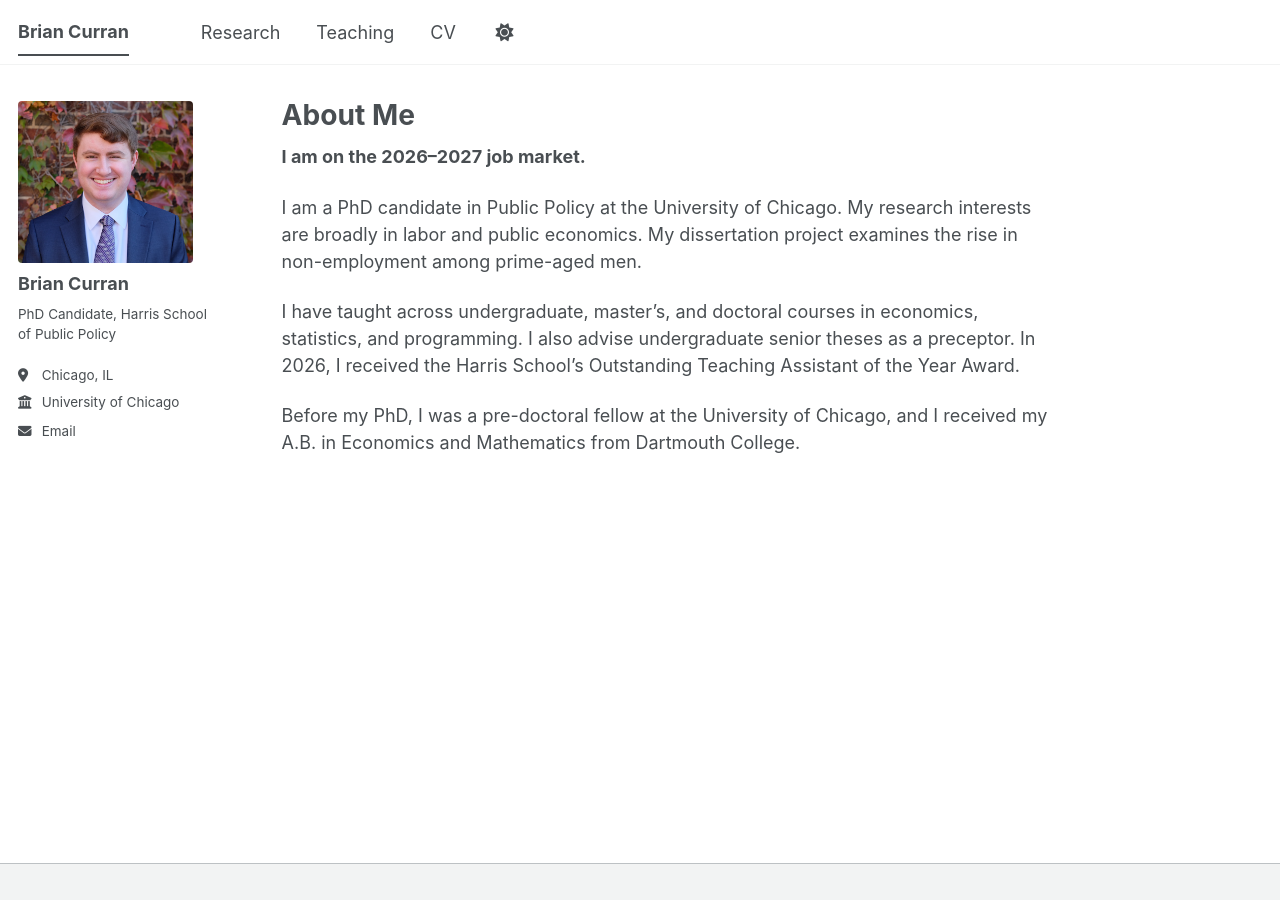
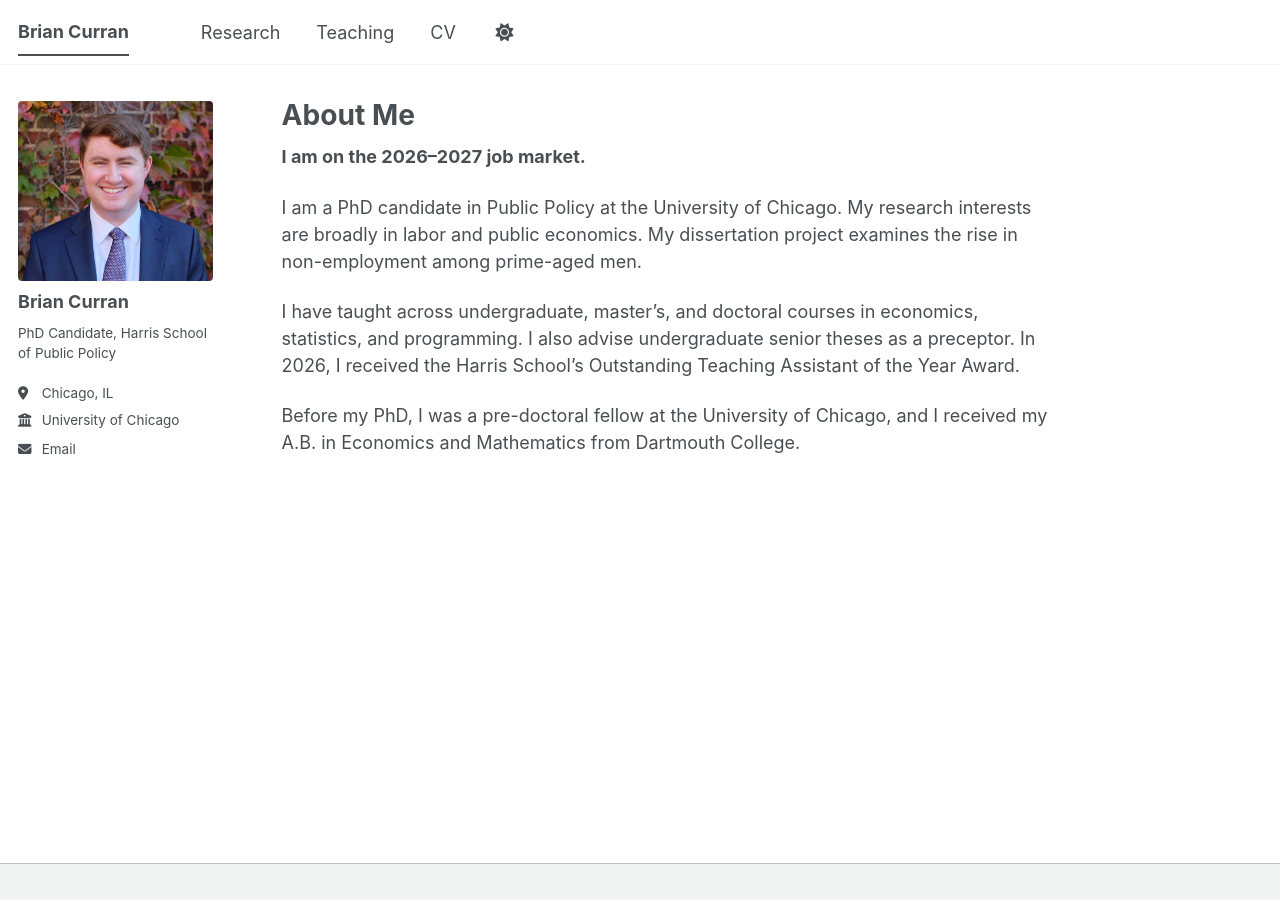
Before and after one commit to brianscurran/brianscurran.github.io, a Jekyll site: the page built from _pages/about.md, in a window 1280 px wide. Built offline with Jekyll 4.4.1, drawn with Linux system fonts in a browser that asks for light colours; a style sheet for code colours, icons or effects is not loaded.

Commit message:
Enhance author avatar styling with responsive design

```diff
--- a/assets/css/main.scss
+++ b/assets/css/main.scss
@@ -42,4 +42,22 @@
   border-radius: 4px;
   padding: 0;
   border: 0;
+  width: 100%;
+  max-width: 100%;
+  margin: 0;
 }
+
+.author__avatar {
+  display: block;
+  width: 160px;
+  margin-bottom: 15px;
+
+  @include breakpoint($large) {
+    width: auto;
+    margin-bottom: 0;
+  }
+}
+
+.author__content {
+  padding-left: 0;
+}
```
